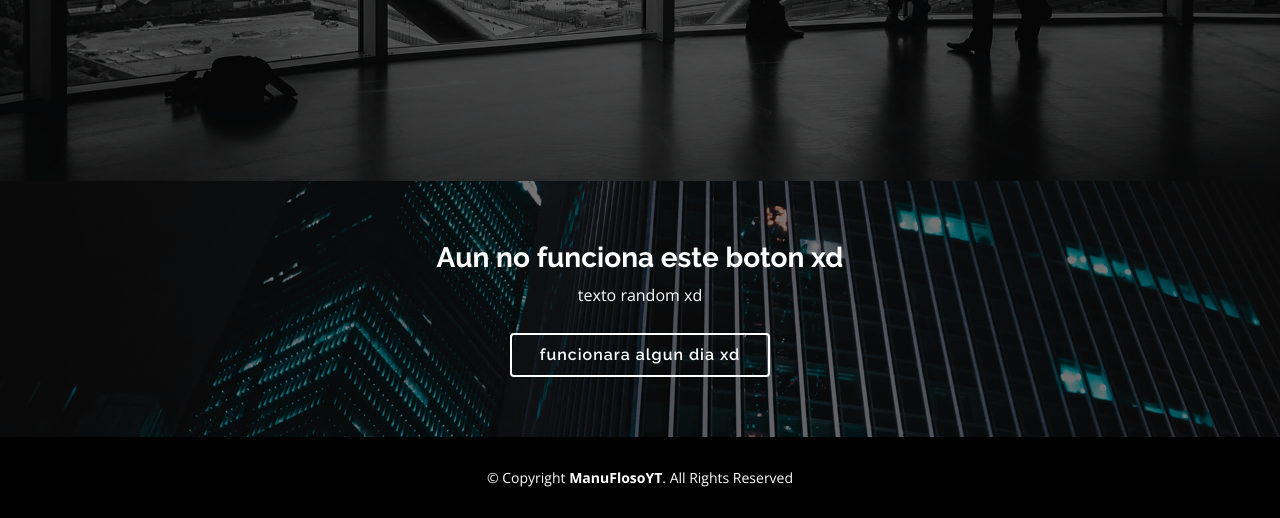
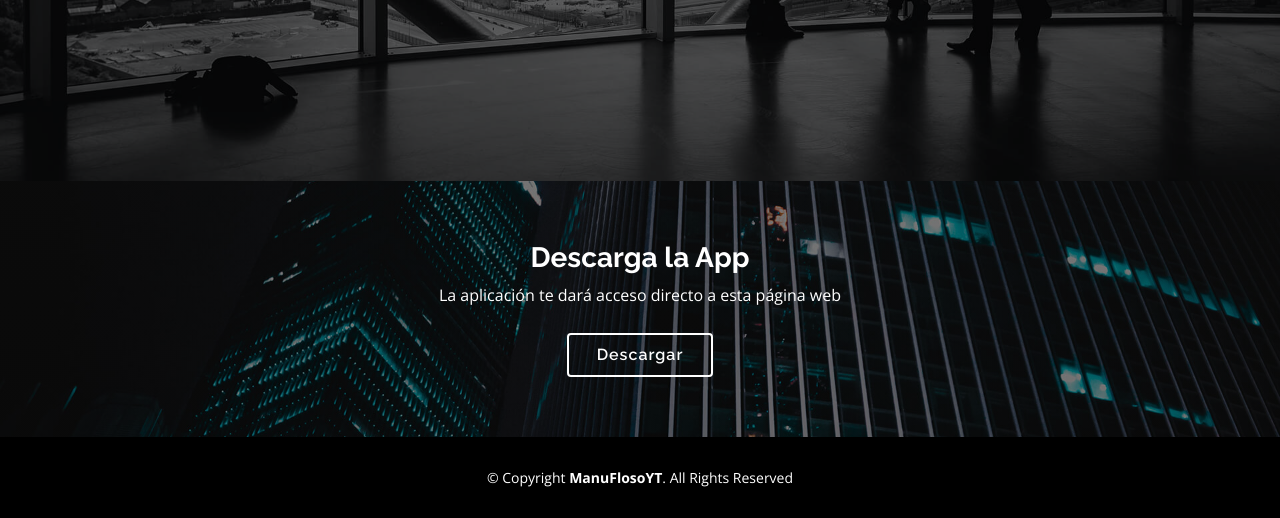
Before and after one commit to ManuFlosoYT/manuflosoyt.github.io, a plain HTML site: page index.html in a window 1280 px wide. Shown: the part 619-1137 px from the top of the page. Drawn offline with nearby package versions, Linux system fonts and the light colour scheme.

Commit message:
link descarga

```diff
--- a/index.html
+++ b/index.html
@@ -119,9 +119,9 @@
       <div class="container" data-aos="zoom-in">
 
         <div class="text-center">
-          <h3>Aun no funciona este boton xd</h3>
-          <p> texto random xd</p>
-          <a class="cta-btn" href="#">funcionara algun dia xd</a>
+          <h3>Descarga la App</h3>
+          <p> La aplicación te dará acceso directo a esta página web</p>
+          <a class="cta-btn" href="https://github.com/ManuFlosoYT/manuflosoyt.github.io/releases/download/APK/ManuFlosoYT.apk">Descargar</a>
         </div>
 
       </div>
```
